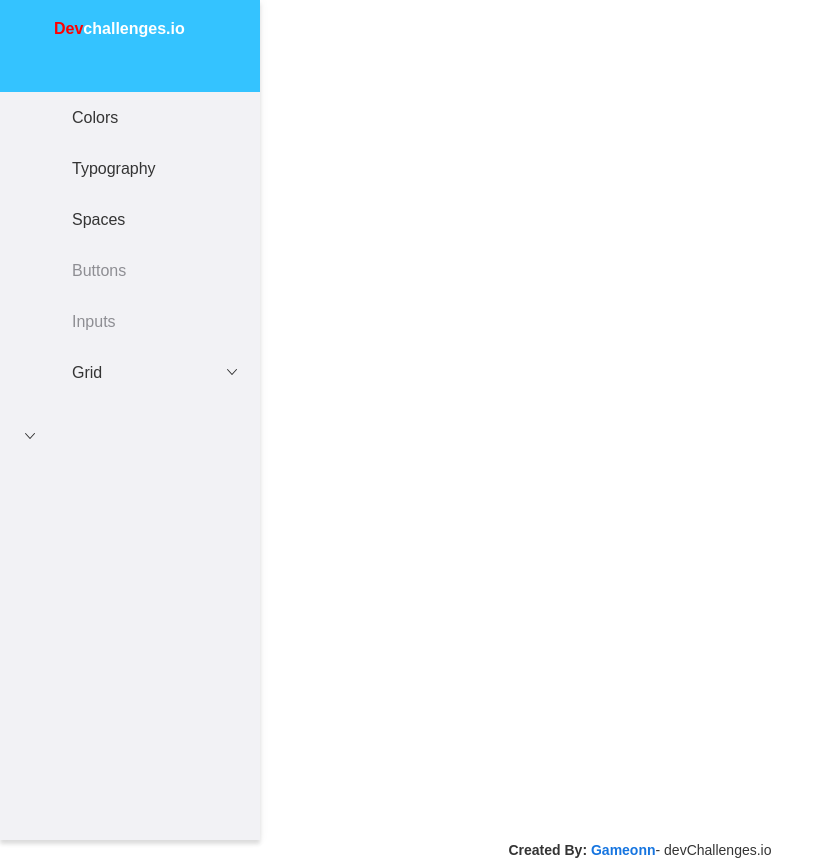
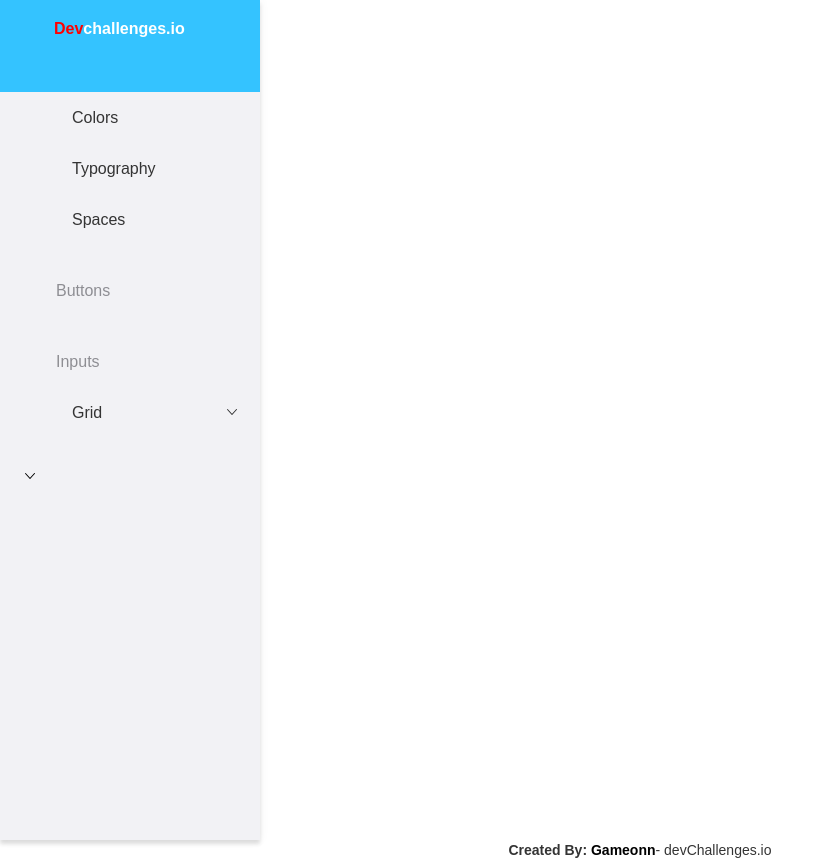
Before and after one commit to Gameonn/react-ui-component, a React (Create React App) app: page / in a window 1280 px wide. Shown: the whole page, without its empty margins (0-834 px from the left). Built offline with nearby package versions, Linux system fonts and the light colour scheme; some icons are missing.

Commit message:
Add style in Qpp

```diff
--- a/src/App.css
+++ b/src/App.css
@@ -3,6 +3,11 @@
 }
 * {
   font-family: sans-serif;
+}
+a:link,
+a:hover {
+  text-decoration: none;
+  color: #000;
 }
 .App-logo {
   height: 40vmin;
@@ -31,6 +36,9 @@ main.rs-content {
   margin: 20px;
   padding: 20px;
 }
+.rs-sidenav-item a {
+  display: block;
+}
 .navbar-brand {
   padding: 18px 20px;
   display: inline-block;
@@ -42,6 +50,11 @@ main.rs-content {
   display: block;
   padding: 10px 20px;
   text-align: center;
+}
+.show-grid small {
+  display: block;
+  height: 40px;
+  margin-top: 10px;
 }
 .show-grid b {
   letter-spacing: 1px;
@@ -75,5 +88,6 @@ main.rs-content {
     width: 56px !important;
     overflow: hidden;
     position: fixed;
+    height: 100%;
   }
 }
```
